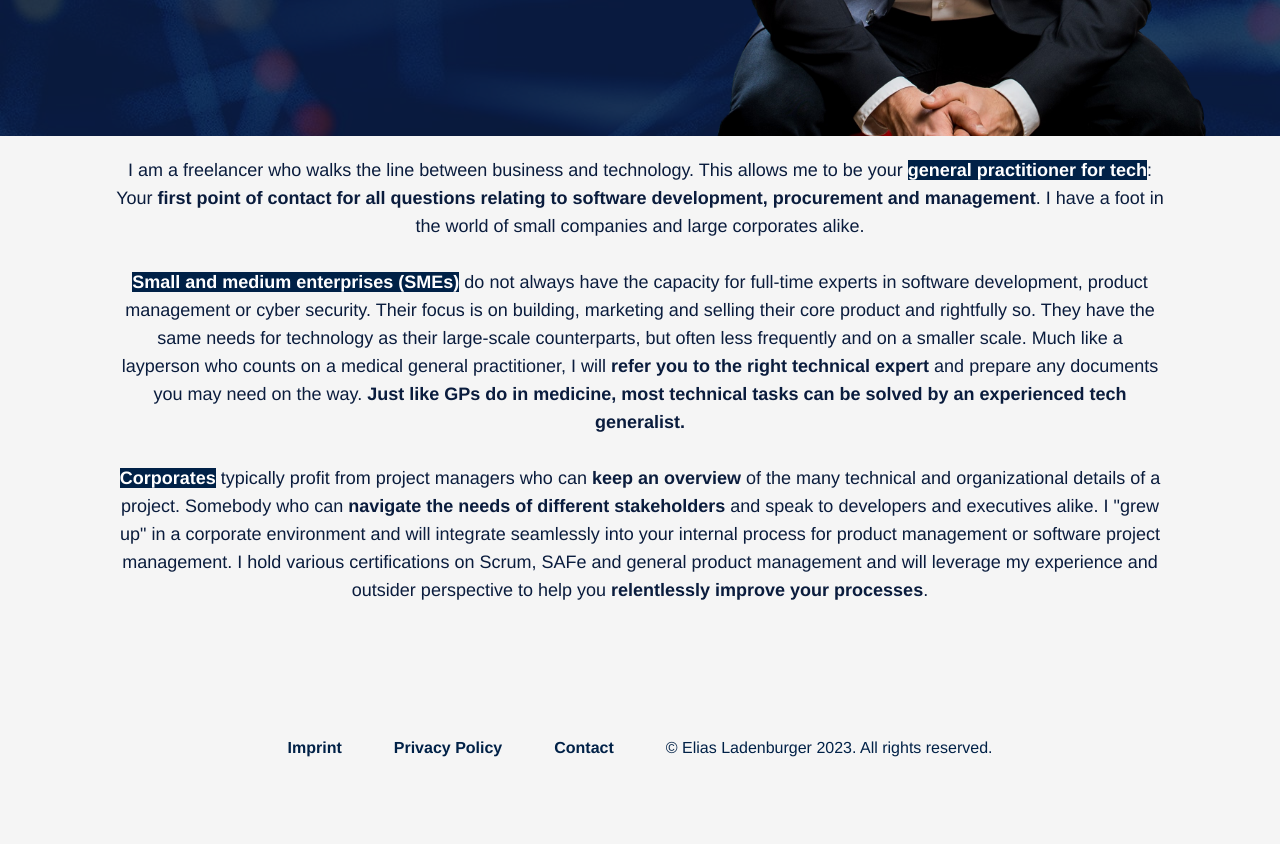
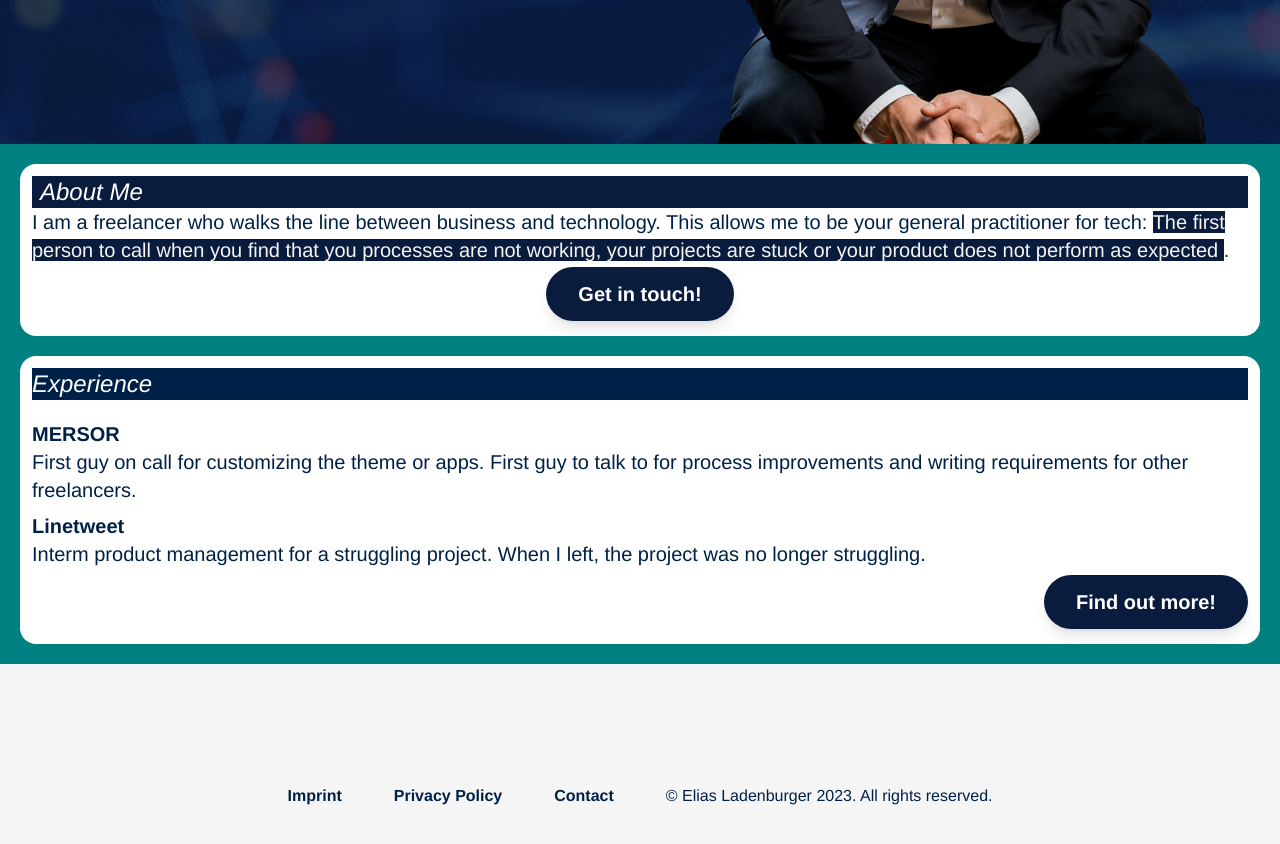
Before and after one commit to Elias-Ladenburger/Website, a SvelteKit app: page / in a window 1280 px wide. Shown: the part 560-1404 px from the top of the page. Built offline with nearby package versions, Linux system fonts and the light colour scheme.

Commit message:
Add info about projects

```diff
--- a/src/lib/Button.svelte
+++ b/src/lib/Button.svelte
@@ -1,16 +1,19 @@
 <script>
     export let label = "";
     export let link = "";
+    export let bgColor = "bg-teal";
+    export let textColor = "text-primary"
+
+    let buttonClasses = ` lg:mx-0 my-6 py-4 px-8
+    font-bold md:text-xl text-sm
+    rounded-full shadow-lg
+    focus:outline-none focus:shadow-outline transition duration-300 ease-in-out
+    hover:bg-yellow hover:text-navy ` + bgColor + " " + textColor
 </script>
 
 {#if label}
-    <a href="/{link}" {...$$props}
-    class="lg:mx-0 my-6 py-4 px-8
-    bg-teal text-primary font-bold md:text-xl text-sm
-    rounded-full shadow-lg
-    focus:outline-none focus:shadow-outline transition duration-300 ease-in-out
-    hover:bg-yellow hover:text-navy">
+    <a href="{link}"
+    class={buttonClasses}>
         {label}
     </a>
-
   {/if}
--- a/src/lib/Header.svelte
+++ b/src/lib/Header.svelte
@@ -1,9 +1,9 @@
 <script>
     export let menu =[
-         {name: "Home", slug: ""},
-         {name: "About", slug: "about"},
+         {name: "Home", slug: "/"},
+         {name: "About", slug: "/about"},
          //let community = {name: "Community", slug: "community"}
-         {name: "Contact", slug: "contact"}
+         {name: "Contact", slug: "/contact"}
      ];
 
      $: showOnMobile = "hidden";
@@ -33,7 +33,7 @@
          <li class="mx-5 md:ml-0 my-3 md:my-1">
              <a class="inline-block py-2 px-4
              font-bold no-underline
-             rounded-full bg-navy hover:bg-yellow hover:text-navy" href="/{navElem.slug}" on:click="{showMenuOnMobile}">{navElem.name}</a>
+             rounded-full bg-navy hover:bg-yellow hover:text-navy" href="{navElem.slug}" on:click="{showMenuOnMobile}">{navElem.name}</a>
          </li>
          {/each}
      </ul>
--- a/src/routes/+layout.svelte
+++ b/src/routes/+layout.svelte
@@ -3,13 +3,13 @@
 	// @ts-ignore
 	import Footer from '$lib/Footer.svelte';
 </script>
-<div class="mb-0 md:12">
+<div class="mb-0 md:mb-12">
 <Header/>
 </div>
 <!--
 	<hr class="hidden md:flex border-b border-primaryContrast my-0 py-0 md:opacity-25"/>
 -->
-<div class="my-10">
+<div class="md:my-12 my-10">
 <slot/>
 </div>
 <!-- <hr class="hidden md:flex border-b border-primaryContrast my-0 py-0"/>-->
--- a/src/routes/+page.svelte
+++ b/src/routes/+page.svelte
@@ -1,33 +1,68 @@
 <script>
   import Hero from "$lib/Hero.svelte";
-  import Content from "$lib/Content.svelte";
-  import Button from "$lib/Button.svelte"
+  import Button from "$lib/Button.svelte";
 </script>
 
 <div class="bg-abstractBG">
-<div class="md:grid md:grid-cols-2 gap-2 text-lg text-white text-left spacing-y-5 md:spacing-0 items-center  bg-navy bg-opacity-80">
-  <Hero heroTitle="The <em class='bg-teal text-primary hover:bg-yellow hover:text-navy'>general practitioner</em> for tech projects."
+  <div
+    class="md:grid md:grid-cols-2 gap-2 text-lg text-white text-left spacing-y-5 md:spacing-0 items-center  bg-navy bg-opacity-80"
+  >
+    <Hero
+      heroTitle="The <em class='bg-teal text-primary hover:bg-yellow hover:text-navy'>general practitioner</em> for tech projects."
       heroSubtitle="Problem Solving. Process Improvement. Product Development."
-      >
-      <Button label="Lean more!" link="about"/>
+    >
+      <Button label="Lean more!" link="#about" />
     </Hero>
-    <img src="./img/Profile transparent.png" alt="Elias Ladenburger" class="pt-5"/>
+    <img
+      src="./img/Profile transparent.png"
+      alt="Elias Ladenburger"
+      class="pt-5"
+    />
   </div>
 </div>
-<div class="bg-opacity-90 bg-white text-navy text-center p-5 md:flex flex-none">
-  <p class="text-lg md:mx-24 ">I am a freelancer who walks the line between business and technology.
-    This allows me to be your <b class="bg-primaryContrast text-primary">general practitioner for tech</b>: Your <b>first point of contact for all questions relating to software development, procurement and management</b>.
-    I have a foot in the world of small companies and large corporates alike.
-    <br/><br/>
-    <b class="bg-primaryContrast text-primary">Small and medium enterprises (SMEs)</b> do not always have the capacity for full-time experts in software development, product management or cyber security.
-    Their focus is on building, marketing and selling their core product and rightfully so.
-    They have the same needs for technology as their large-scale counterparts, but often less frequently and on a smaller scale.
-    Much like a layperson who counts on a medical general practitioner, I will <b>refer you to the right technical expert</b> and prepare any documents you may need on the way.
-    <b>Just like GPs do in medicine, most technical tasks can be solved by an experienced tech generalist.</b>
-    <br/><br/>
-    <b class="bg-primaryContrast text-primary">Corporates</b> typically profit from project managers who can <b>keep an overview</b> of the many technical and organizational details of a project.
-    Somebody who can <b>navigate the needs of different stakeholders</b> and speak to developers and executives alike.
-    I "grew up" in a corporate environment and will integrate seamlessly into your internal process for product management or software project management.
-    I hold various certifications on Scrum, SAFe and general product management and will leverage my experience and outsider perspective to help you <b>relentlessly improve your processes</b>.
-  </p>
-</div>
+
+<section id="about" class="p-5 bg-teal text-primary">
+  <div class="p-3 bg-primary text-primaryContrast rounded-2xl mb-5">
+    <h2 class="text-2xl bg-navy text-primary self-start">
+      <em class="mx-2">About Me</em>
+    </h2>
+    <p class="text-xl self-center">
+      I am a freelancer who walks the line between business and technology. This
+      allows me to be your general practitioner for tech: <b
+        class="bg-navy text-white font-normal"
+        >The first person to call when you find that you processes are not
+        working, your projects are stuck or your product does not perform as
+        expected
+      </b>.
+    </p>
+    <div class="my-4 text-center self-end">
+      <Button label="Get in touch!" link="/contact" bgColor="bg-navy" />
+    </div>
+  </div>
+
+  <div class="p-3 bg-primary text-primaryContrast rounded-2xl">
+    <h2 class="text-2xl bg-primaryContrast text-primary">
+      <em class="">Experience</em>
+    </h2>
+    <ul class="my-5 space-y-2">
+      <li>
+        <h3 class="text-xl font-bold">MERSOR</h3>
+        <p class="text-xl">
+          First guy on call for customizing the theme or apps. First guy to talk
+          to for process improvements and writing requirements for other
+          freelancers.
+        </p>
+      </li>
+      <li>
+        <h3 class="text-xl font-bold">Linetweet</h3>
+        <p class="text-xl">
+          Interm product management for a struggling project. When I left, the
+          project was no longer struggling.
+        </p>
+      </li>
+    </ul>
+    <div class="my-4 text-center self-end justify-self-end end-">
+      <Button label="Find out more!" bgColor="bg-navy" />
+    </div>
+  </div>
+</section>
--- a/static/css/main.css
+++ b/static/css/main.css
@@ -563,21 +563,8 @@ video {
   top: 0px;
 }
 
-.top-5 {
-  top: 1.25rem;
-}
-
-.top-10 {
-  top: 2.5rem;
-}
-
 .z-50 {
   z-index: 50;
-}
-
-.mx-10 {
-  margin-left: 2.5rem;
-  margin-right: 2.5rem;
 }
 
 .mx-2 {
@@ -620,6 +607,35 @@ video {
   margin-bottom: 1.5rem;
 }
 
+.mx-1 {
+  margin-left: 0.25rem;
+  margin-right: 0.25rem;
+}
+
+.my-4 {
+  margin-top: 1rem;
+  margin-bottom: 1rem;
+}
+
+.my-8 {
+  margin-top: 2rem;
+  margin-bottom: 2rem;
+}
+
+.my-12 {
+  margin-top: 3rem;
+  margin-bottom: 3rem;
+}
+
+.my-24 {
+  margin-top: 6rem;
+  margin-bottom: 6rem;
+}
+
+.mb-0 {
+  margin-bottom: 0px;
+}
+
 .mb-5 {
   margin-bottom: 1.25rem;
 }
@@ -628,48 +644,16 @@ video {
   margin-right: 1.25rem;
 }
 
-.mt-7 {
-  margin-top: 1.75rem;
+.mb-2 {
+  margin-bottom: 0.5rem;
 }
 
-.mt-5 {
-  margin-top: 1.25rem;
+.mt-2 {
+  margin-top: 0.5rem;
 }
 
-.mt-10 {
-  margin-top: 2.5rem;
-}
-
-.mt-12 {
-  margin-top: 3rem;
-}
-
-.mt-24 {
-  margin-top: 6rem;
-}
-
-.mb-24 {
-  margin-bottom: 6rem;
-}
-
-.mb-12 {
-  margin-bottom: 3rem;
-}
-
-.mb-6 {
-  margin-bottom: 1.5rem;
-}
-
-.mb-9 {
-  margin-bottom: 2.25rem;
-}
-
-.mb-10 {
-  margin-bottom: 2.5rem;
-}
-
-.mb-0 {
-  margin-bottom: 0px;
+.mt-auto {
+  margin-top: auto;
 }
 
 .inline-block {
@@ -692,12 +676,47 @@ video {
   display: none;
 }
 
-.h-24 {
-  height: 6rem;
+.h-36 {
+  height: 9rem;
+}
+
+.h-fit {
+  height: -moz-fit-content;
+  height: fit-content;
+}
+
+.h-1\/2 {
+  height: 50%;
+}
+
+.h-52 {
+  height: 13rem;
+}
+
+.h-screen {
+  height: 100vh;
 }
 
 .w-full {
   width: 100%;
+}
+
+.w-min {
+  width: -moz-min-content;
+  width: min-content;
+}
+
+.w-fit {
+  width: -moz-fit-content;
+  width: fit-content;
+}
+
+.w-auto {
+  width: auto;
+}
+
+.w-24 {
+  width: 6rem;
 }
 
 .flex-1 {
@@ -720,8 +739,28 @@ video {
   flex-wrap: wrap;
 }
 
+.place-items-center {
+  place-items: center;
+}
+
+.content-between {
+  align-content: space-between;
+}
+
+.items-end {
+  align-items: flex-end;
+}
+
 .items-center {
   align-items: center;
+}
+
+.items-baseline {
+  align-items: baseline;
+}
+
+.items-stretch {
+  align-items: stretch;
 }
 
 .justify-end {
@@ -732,8 +771,54 @@ video {
   justify-content: center;
 }
 
+.justify-between {
+  justify-content: space-between;
+}
+
+.justify-evenly {
+  justify-content: space-evenly;
+}
+
+.justify-items-stretch {
+  justify-items: stretch;
+}
+
 .gap-2 {
   gap: 0.5rem;
+}
+
+.space-y-2 > :not([hidden]) ~ :not([hidden]) {
+  --tw-space-y-reverse: 0;
+  margin-top: calc(0.5rem * calc(1 - var(--tw-space-y-reverse)));
+  margin-bottom: calc(0.5rem * var(--tw-space-y-reverse));
+}
+
+.space-y-3 > :not([hidden]) ~ :not([hidden]) {
+  --tw-space-y-reverse: 0;
+  margin-top: calc(0.75rem * calc(1 - var(--tw-space-y-reverse)));
+  margin-bottom: calc(0.75rem * var(--tw-space-y-reverse));
+}
+
+.space-y-4 > :not([hidden]) ~ :not([hidden]) {
+  --tw-space-y-reverse: 0;
+  margin-top: calc(1rem * calc(1 - var(--tw-space-y-reverse)));
+  margin-bottom: calc(1rem * var(--tw-space-y-reverse));
+}
+
+.self-start {
+  align-self: flex-start;
+}
+
+.self-end {
+  align-self: flex-end;
+}
+
+.self-center {
+  align-self: center;
+}
+
+.justify-self-end {
+  justify-self: end;
 }
 
 .rounded-2xl {
@@ -742,6 +827,10 @@ video {
 
 .rounded-full {
   border-radius: 9999px;
+}
+
+.rounded {
+  border-radius: 0.25rem;
 }
 
 .border-b {
@@ -788,40 +877,25 @@ video {
   background-color: rgb(251 192 45 / var(--tw-bg-opacity));
 }
 
-.bg-opacity-50 {
-  --tw-bg-opacity: 0.5;
+.bg-opacity-80 {
+  --tw-bg-opacity: 0.8;
 }
 
 .bg-opacity-90 {
   --tw-bg-opacity: 0.9;
 }
 
-.bg-opacity-80 {
-  --tw-bg-opacity: 0.8;
+.bg-\[url\(\.\.\/img\/bgLamps\.jpeg\)\] {
+  background-image: url(../img/bgLamps.jpeg);
 }
 
 .bg-abstractBG {
   background-image: url('../img/Backgroundimage.jpg');
 }
 
-.bg-\[url\(\)\] {
-  background-image: url();
-}
-
-.bg-\[url\(\.\.\/\)\] {
-  background-image: url(../);
-}
-
-.bg-\[url\(\.\.\/img\/bgLamps\.jpg\)\] {
-  background-image: url(../img/bgLamps.jpg);
-}
-
-.bg-\[url\(\.\/img\/bgLamps\.jpg\)\] {
-  background-image: url(./img/bgLamps.jpg);
-}
-
-.bg-\[url\(\.\.\/img\/bgLamps\.jpeg\)\] {
-  background-image: url(../img/bgLamps.jpeg);
+.object-contain {
+  -o-object-fit: contain;
+     object-fit: contain;
 }
 
 .p-3 {
@@ -832,8 +906,8 @@ video {
   padding: 1.25rem;
 }
 
-.p-12 {
-  padding: 3rem;
+.p-2 {
+  padding: 0.5rem;
 }
 
 .px-10 {
@@ -844,11 +918,6 @@ video {
 .px-2 {
   padding-left: 0.5rem;
   padding-right: 0.5rem;
-}
-
-.px-3 {
-  padding-left: 0.75rem;
-  padding-right: 0.75rem;
 }
 
 .px-4 {
@@ -866,9 +935,19 @@ video {
   padding-bottom: 0px;
 }
 
+.py-10 {
+  padding-top: 2.5rem;
+  padding-bottom: 2.5rem;
+}
+
 .py-2 {
   padding-top: 0.5rem;
   padding-bottom: 0.5rem;
+}
+
+.py-24 {
+  padding-top: 6rem;
+  padding-bottom: 6rem;
 }
 
 .py-4 {
@@ -881,43 +960,12 @@ video {
   padding-bottom: 1.25rem;
 }
 
-.py-12 {
-  padding-top: 3rem;
-  padding-bottom: 3rem;
-}
-
-.py-24 {
-  padding-top: 6rem;
-  padding-bottom: 6rem;
-}
-
-.py-10 {
-  padding-top: 2.5rem;
-  padding-bottom: 2.5rem;
-}
-
 .pb-1 {
   padding-bottom: 0.25rem;
 }
 
-.pb-10 {
-  padding-bottom: 2.5rem;
-}
-
-.pt-24 {
-  padding-top: 6rem;
-}
-
 .pt-5 {
   padding-top: 1.25rem;
-}
-
-.pb-5 {
-  padding-bottom: 1.25rem;
-}
-
-.pt-12 {
-  padding-top: 3rem;
 }
 
 .text-left {
@@ -926,6 +974,10 @@ video {
 
 .text-center {
   text-align: center;
+}
+
+.align-bottom {
+  vertical-align: bottom;
 }
 
 .text-2xl {
@@ -960,6 +1012,10 @@ video {
 
 .font-bold {
   font-weight: 700;
+}
+
+.font-normal {
+  font-weight: 400;
 }
 
 .leading-normal {
@@ -1034,20 +1090,6 @@ video {
   background-color: rgb(251 192 45 / var(--tw-bg-opacity));
 }
 
-.hover\:bg-emphasis:hover {
-  --tw-bg-opacity: 1;
-  background-color: rgb(201 141 38 / var(--tw-bg-opacity));
-}
-
-.hover\:bg-navy:hover {
-  --tw-bg-opacity: 1;
-  background-color: rgb(10 28 61 / var(--tw-bg-opacity));
-}
-
-.hover\:bg-opacity-80:hover {
-  --tw-bg-opacity: 0.8;
-}
-
 .hover\:text-navy:hover {
   --tw-text-opacity: 1;
   color: rgb(10 28 61 / var(--tw-text-opacity));
@@ -1089,6 +1131,21 @@ video {
     margin-bottom: 0.25rem;
   }
 
+  .md\:my-10 {
+    margin-top: 2.5rem;
+    margin-bottom: 2.5rem;
+  }
+
+  .md\:my-12 {
+    margin-top: 3rem;
+    margin-bottom: 3rem;
+  }
+
+  .md\:my-24 {
+    margin-top: 6rem;
+    margin-bottom: 6rem;
+  }
+
   .md\:mb-8 {
     margin-bottom: 2rem;
   }
@@ -1097,8 +1154,16 @@ video {
     margin-left: 0px;
   }
 
-  .md\:mt-0 {
-    margin-top: 0px;
+  .md\:mb-12 {
+    margin-bottom: 3rem;
+  }
+
+  .md\:mt-24 {
+    margin-top: 6rem;
+  }
+
+  .md\:mt-32 {
+    margin-top: 8rem;
   }
 
   .md\:flex {
@@ -1125,6 +1190,12 @@ video {
     --tw-space-x-reverse: 0;
     margin-right: calc(1.5rem * var(--tw-space-x-reverse));
     margin-left: calc(1.5rem * calc(1 - var(--tw-space-x-reverse)));
+  }
+
+  .md\:space-y-0 > :not([hidden]) ~ :not([hidden]) {
+    --tw-space-y-reverse: 0;
+    margin-top: calc(0px * calc(1 - var(--tw-space-y-reverse)));
+    margin-bottom: calc(0px * var(--tw-space-y-reverse));
   }
 
   .md\:bg-opacity-0 {
@@ -1158,10 +1229,6 @@ video {
     padding-bottom: 0px;
   }
 
-  .md\:pt-0 {
-    padding-top: 0px;
-  }
-
   .md\:text-2xl {
     font-size: 1.5rem;
     line-height: 2rem;
```
